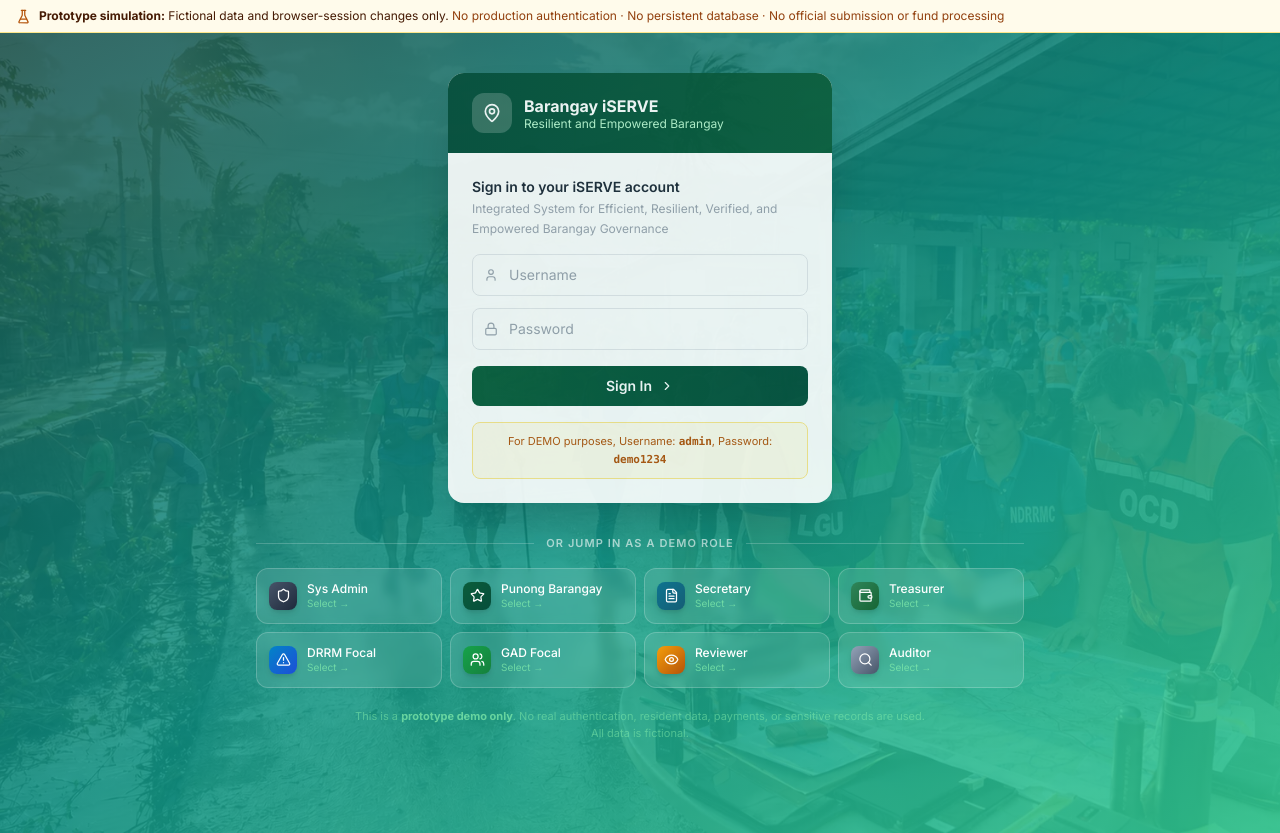
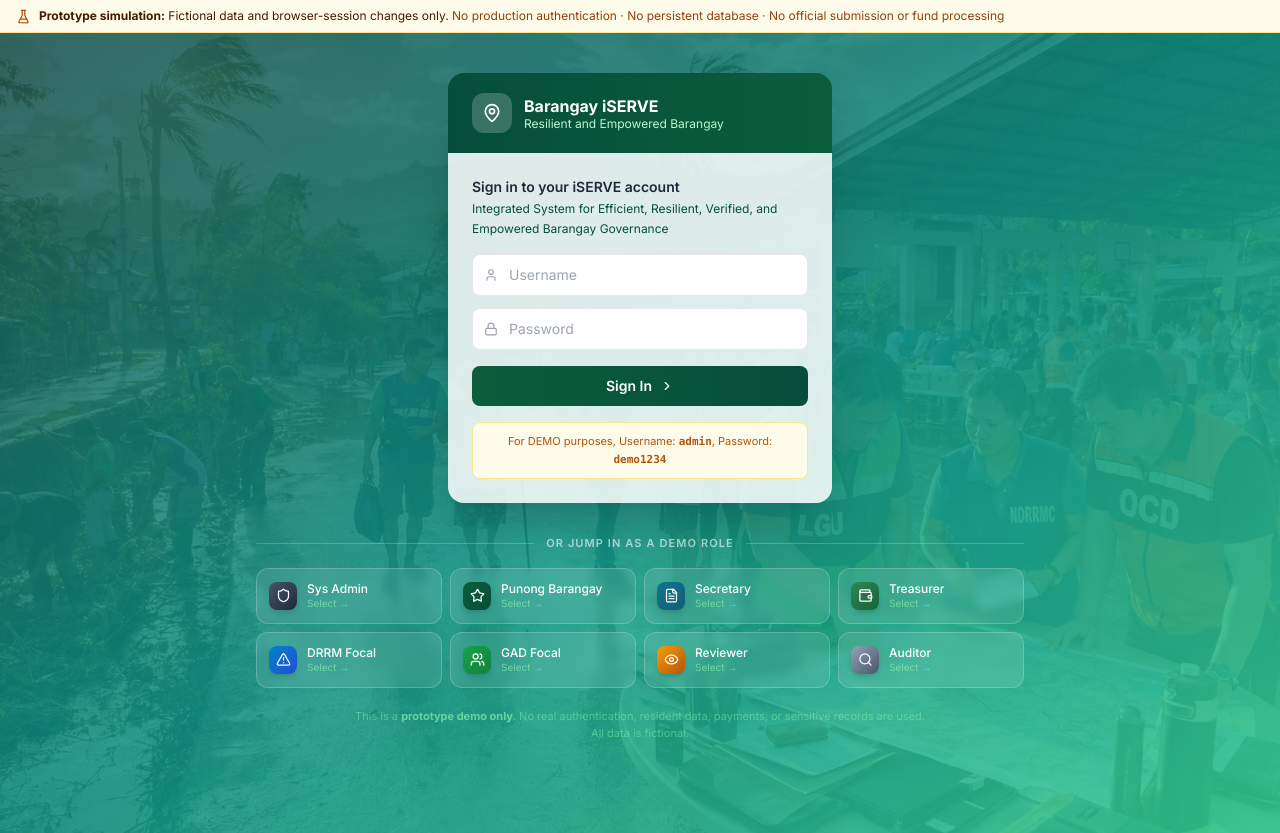
Before and after one commit to dandomser-hub/bgy-iserve-cgpt-blt, a React (Vite) app: page /login-demo in a window 1280 px wide. Built offline with nearby package versions, Linux system fonts and the light colour scheme.

Commit message:
Refine login card opacity and subtitle color

```diff
--- a/src/modules/auth/RoleSelectorPage.tsx
+++ b/src/modules/auth/RoleSelectorPage.tsx
@@ -61,7 +61,7 @@ export function RoleSelectorPage() {
       <div className="absolute inset-0 bg-gradient-to-br from-teal-900 via-teal-600 to-emerald-400 opacity-[0.85]" />
 
       {/* ── Login Card ── */}
-      <div className="relative z-10 w-full max-w-sm bg-white rounded-2xl shadow-2xl overflow-hidden opacity-90">
+      <div className="relative z-10 w-full max-w-sm rounded-2xl shadow-2xl overflow-hidden">
         {/* Card header strip */}
         <div className="bg-gradient-to-r from-forest-dark to-forest px-6 py-5 flex items-center gap-3">
           <div className="w-10 h-10 bg-white/20 rounded-xl flex items-center justify-center flex-shrink-0">
@@ -74,10 +74,10 @@ export function RoleSelectorPage() {
         </div>
 
         {/* Form */}
-        <form onSubmit={handleLogin} className="px-6 py-6 space-y-4">
+        <form onSubmit={handleLogin} className="bg-white/[0.85] px-6 py-6 space-y-4">
           <div>
             <p className="text-gray-800 font-semibold text-sm">Sign in to your iSERVE account</p>
-            <p className="text-gray-400 text-xs mt-0.5 leading-relaxed">{APP_TAGLINE}</p>
+            <p className="text-forest-dark text-xs mt-0.5 leading-relaxed">{APP_TAGLINE}</p>
           </div>
 
           {error && (
```
